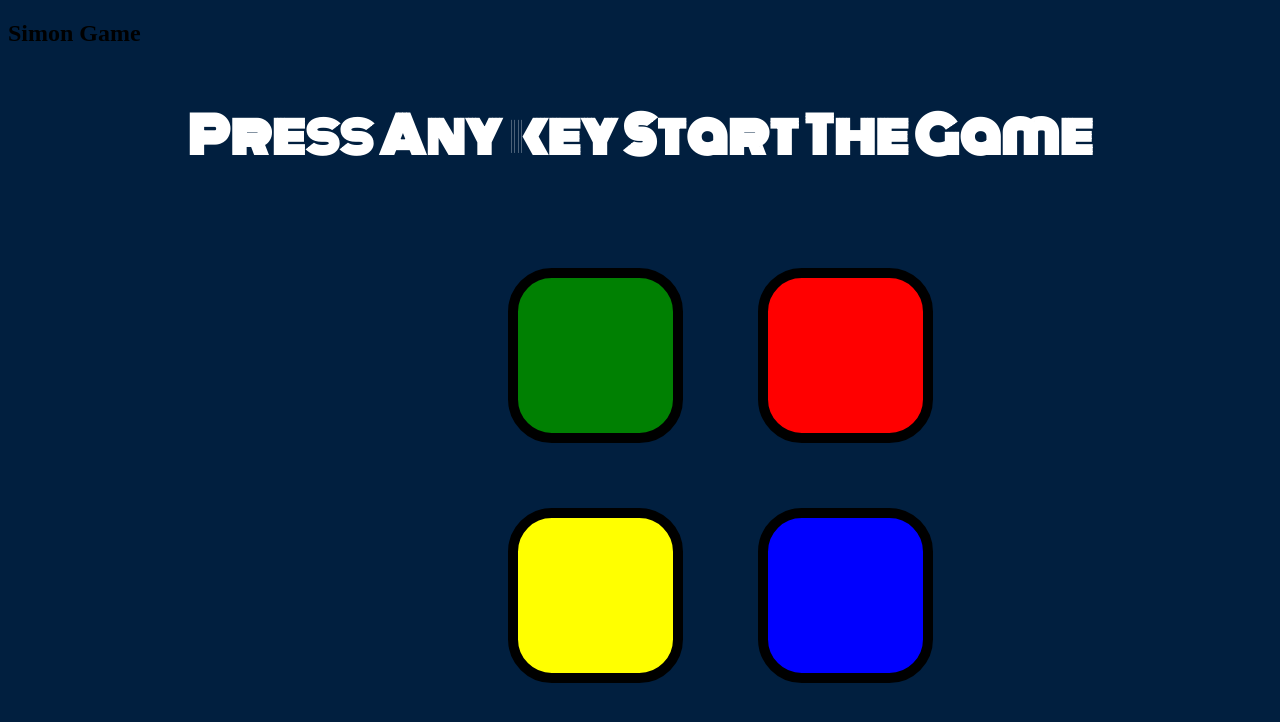
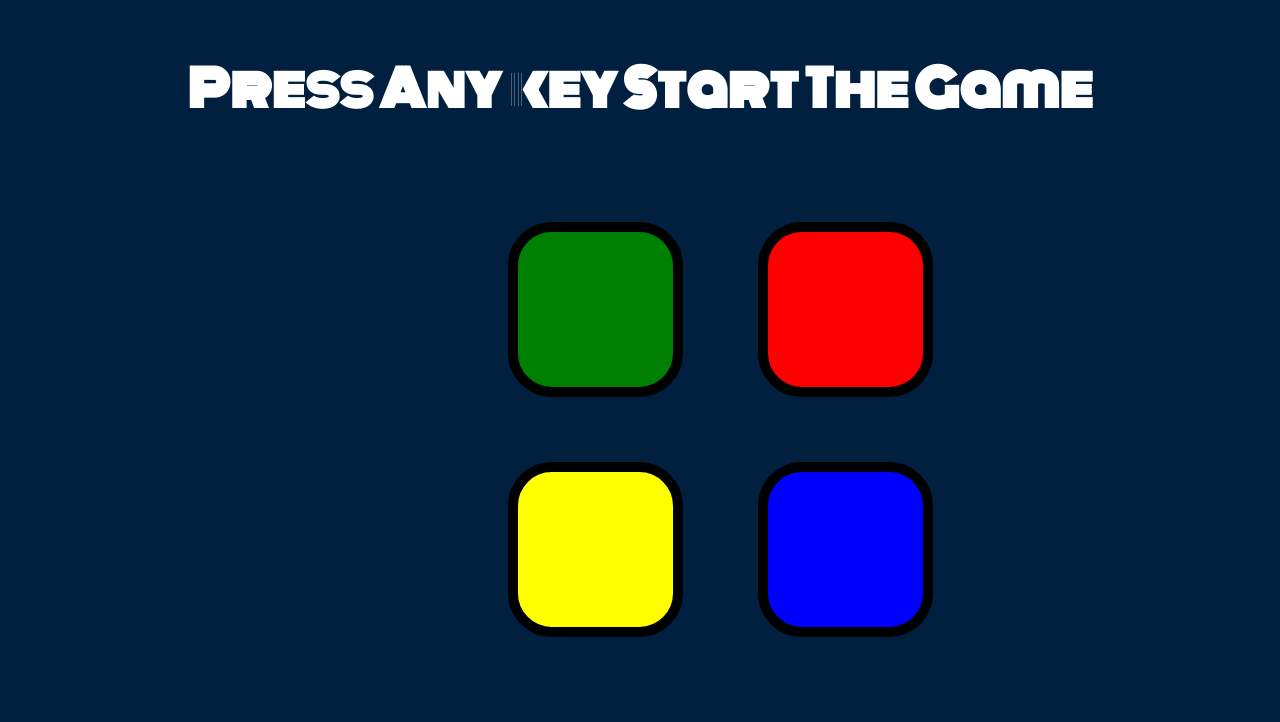
Before and after one commit to Kundannitp/Simon, a plain HTML site: page index.html in a window 1280 px wide. Drawn offline with nearby package versions, Linux system fonts and the light colour scheme.

Commit message:
Update index.html

```diff
--- a/index.html
+++ b/index.html
@@ -6,7 +6,6 @@
 	<link rel="stylesheet" type="text/css" href="style.css">
 </head>
 <body>
-<h2>Simon Game</h2>
 <h1>Press Any key Start The Game</h1>
 <div>
 	<button class="b1 b5"></button>
```
